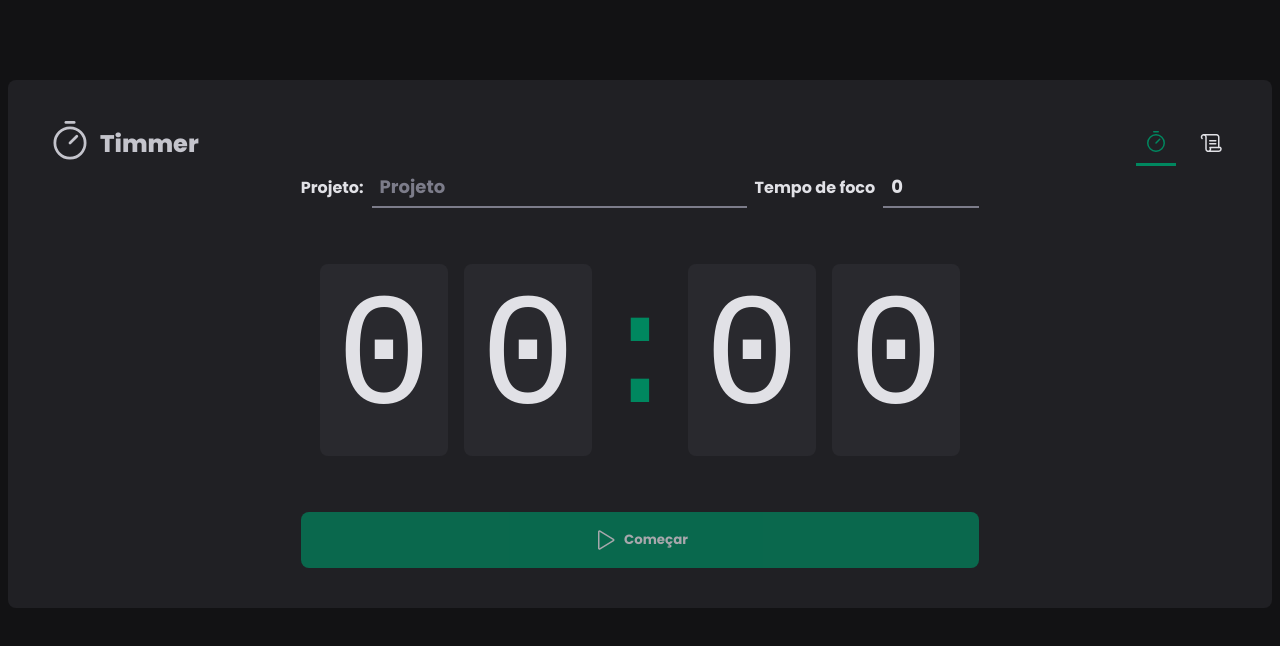
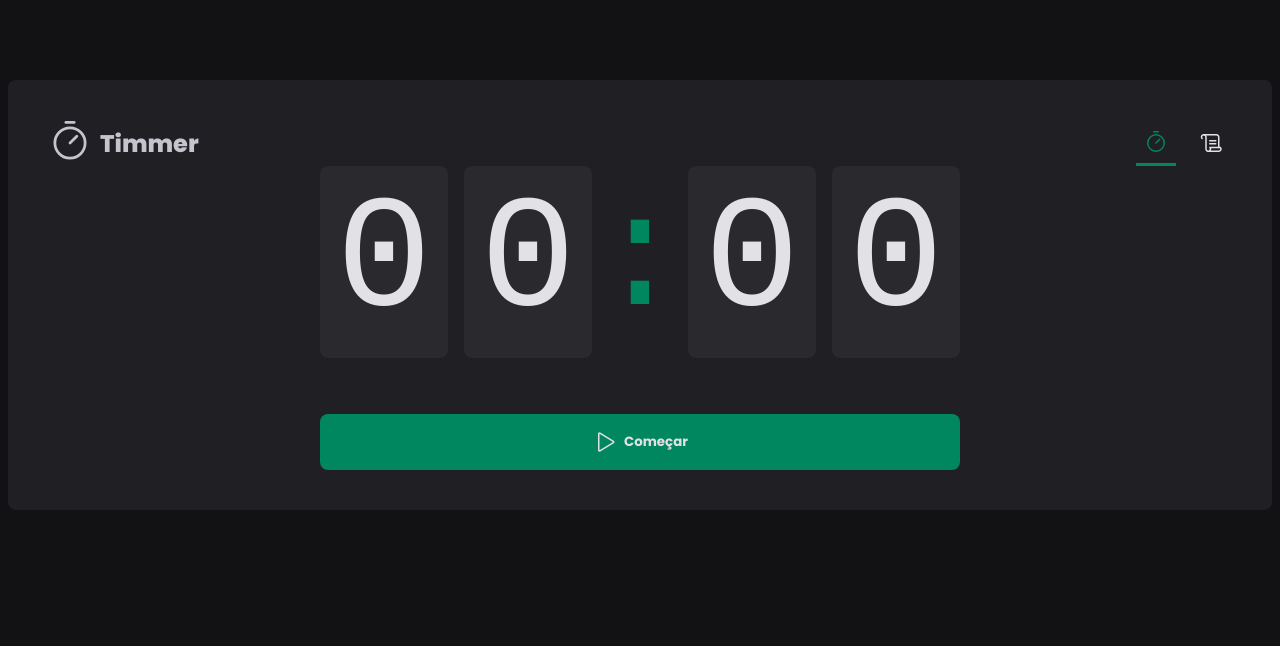
Before and after one commit to ngrpedro/any-timer, a React (Vite) app: page / in a window 1280 px wide. Shown: the top 646 px of the page. Built offline with nearby package versions, Linux system fonts and the light colour scheme.

Commit message:
refactor:: form + countdown components

```diff
--- /dev/null
+++ b/src/pages/Home/components/Countdown/index.tsx
@@ -0,0 +1,63 @@
+import { differenceInSeconds } from "date-fns";
+import React, { useContext, useEffect, useState } from "react";
+import { CyclesContext } from "../..";
+import { CountdownContainer, Separator } from "./styles";
+
+const Countdown = () => {
+  const { activeCycle, activeCycleId, markCurrentCycleAsFinished } =
+    useContext(CyclesContext);
+
+  const [amountSecondsPassed, setAmountSecondsPassed] = useState(0);
+  const totalSeconds = activeCycle ? activeCycle.minutesAmount * 60 : 0;
+
+  useEffect(() => {
+    let interval: number;
+
+    if (activeCycle) {
+      interval = setInterval(() => {
+        const secondsDefference = differenceInSeconds(
+          new Date(),
+          activeCycle.startDate
+        );
+
+        if (secondsDefference >= totalSeconds) {
+          markCurrentCycleAsFinished();
+          setAmountSecondsPassed(totalSeconds);
+          clearInterval(interval);
+        } else {
+          setAmountSecondsPassed(secondsDefference);
+        }
+      }, 1000);
+    }
+
+    return () => {
+      clearInterval(interval);
+    };
+  }, [activeCycle, totalSeconds, activeCycleId, markCurrentCycleAsFinished]);
+
+  const currentSeconds = activeCycle ? totalSeconds - amountSecondsPassed : 0;
+
+  const minutesAmount = Math.floor(currentSeconds / 60);
+  const secondsAmount = currentSeconds % 60;
+
+  const minutes = String(minutesAmount).padStart(2, "0");
+  const seconds = String(secondsAmount).padStart(2, "0");
+
+  useEffect(() => {
+    if (activeCycle) {
+      document.title = `${minutes}:${seconds}  || Pedro Soares`;
+    }
+  }, [minutes, seconds, activeCycle]);
+
+  return (
+    <CountdownContainer>
+      <span>{minutes[0]}</span>
+      <span>{minutes[1]}</span>
+      <Separator>:</Separator>
+      <span>{seconds[0]}</span>
+      <span>{seconds[1]}</span>
+    </CountdownContainer>
+  );
+};
+
+export default Countdown;
--- /dev/null
+++ b/src/pages/Home/components/Countdown/styles.ts
@@ -0,0 +1,24 @@
+import { styled } from "../../../../styles/stitches.config";
+
+export const CountdownContainer = styled("div", {
+  fontFamily: "Roboto Mono, monospace",
+  fontSize: "10rem",
+  lineHeight: "8rem",
+  color: "$gray-100",
+  display: "flex",
+  gap: "1rem",
+  span: {
+    background: "$gray-700",
+    padding: "2rem 1rem",
+    borderRadius: "8px",
+  },
+});
+
+export const Separator = styled("div", {
+  padding: "2rem 0",
+  color: "$green-500",
+  width: "4rem",
+  overflow: "hidden",
+  display: "flex",
+  justifyContent: "center",
+});
--- /dev/null
+++ b/src/pages/Home/components/NewCycleForm/index.tsx
@@ -0,0 +1,61 @@
+import React from "react";
+import { FormContainer, MinutesAmountInput, TaskInput } from "./styles";
+import { useForm } from "react-hook-form";
+import * as zod from "zod";
+import { zodResolver } from "@hookform/resolvers/zod";
+
+const newCycleFormValidationSchema = zod.object({
+  task: zod.string().min(1, "Informe a tarefa"),
+  minutesAmount: zod
+    .number()
+    .min(1, "O ciclo precisa ser de no mínimo 5 minutos.")
+    .max(60, "O ciclo precisa ser de no máximo 60 minutos."),
+});
+
+type NewCycleFormData = zod.infer<typeof newCycleFormValidationSchema>;
+
+const NewCycleForm = () => {
+  const { register, handleSubmit, watch, formState, reset } =
+    useForm<NewCycleFormData>({
+      resolver: zodResolver(newCycleFormValidationSchema),
+      defaultValues: {
+        task: "",
+        minutesAmount: 0,
+      },
+    });
+
+  // TODO:: validar os erros na interface
+  // console.log(formState.errors);
+
+  return (
+    <FormContainer>
+      <label htmlFor="task">Projeto:</label>
+      <TaskInput
+        id="task"
+        list="task-suggestions"
+        placeholder="Projeto"
+        disabled={!!activeCycle}
+        {...register("task")}
+      />
+      <datalist id="task-suggestions">
+        <option value="EcoPlural"></option>
+        <option value="Delivery"></option>
+        <option value="Ignite Projects"></option>
+      </datalist>
+
+      <label htmlFor="minutesAmount">Tempo de foco</label>
+      <MinutesAmountInput
+        type="number"
+        id="minutesAmount"
+        placeholder="00"
+        step={5}
+        min={1}
+        max={60}
+        disabled={!!activeCycle}
+        {...register("minutesAmount", { valueAsNumber: true })}
+      />
+    </FormContainer>
+  );
+};
+
+export default NewCycleForm;
--- /dev/null
+++ b/src/pages/Home/components/NewCycleForm/styles.ts
@@ -0,0 +1,39 @@
+import { styled } from "../../../../styles/stitches.config";
+
+export const FormContainer = styled("div", {
+  display: "flex",
+  alignItems: "center",
+  justifyContent: "center",
+  flexWrap: "wrap",
+  width: "100%",
+  gap: "0.5rem",
+  color: "$gray-100",
+  fontSize: "1.125re",
+  fontWeight: "bold",
+});
+
+export const BaseInput = styled("input", {
+  background: "transparent",
+  height: "2.5rem",
+  border: "0",
+  borderBottom: "2px solid $gray-500",
+  fontWeight: "bold",
+  fontSize: "1.125rem",
+  padding: "0 0.5rem",
+  color: "$gray-100",
+
+  "&:focus": {
+    boxShadow: "none",
+    borderColor: "green-500",
+  },
+  "&::placeholder": {
+    color: "$gray-500",
+  },
+});
+export const TaskInput = styled(BaseInput, {
+  flex: 1,
+});
+
+export const MinutesAmountInput = styled(BaseInput, {
+  width: "5rem",
+});
--- a/src/pages/Home/index.tsx
+++ b/src/pages/Home/index.tsx
@@ -1,29 +1,14 @@
-import React, { useEffect, useState } from "react";
+import React, { createContext, useEffect, useState } from "react";
 import { HandPalm, Play } from "phosphor-react";
 import {
   HomeContainer,
-  FormContainer,
-  CountdownContainer,
-  Separator,
-  TaskInput,
-  MinutesAmountInput,
   StartCountdownButton,
   StopCountdownButton,
 } from "./styles";
-import { useForm } from "react-hook-form";
-import * as zod from "zod";
-import { zodResolver } from "@hookform/resolvers/zod";
+
 import { differenceInSeconds } from "date-fns";
-
-const newCycleFormValidationSchema = zod.object({
-  task: zod.string().min(1, "Informe a tarefa"),
-  minutesAmount: zod
-    .number()
-    .min(1, "O ciclo precisa ser de no mínimo 5 minutos.")
-    .max(60, "O ciclo precisa ser de no máximo 60 minutos."),
-});
-
-type NewCycleFormData = zod.infer<typeof newCycleFormValidationSchema>;
+import NewCycleForm from "./components/NewCycleForm";
+import Countdown from "./components/Countdown";
 
 interface Cycle {
   id: string;
@@ -34,25 +19,22 @@ interface Cycle {
   finishedDate?: Date;
 }
 
+interface CyclesContextType {
+  activeCycle: Cycle | undefined;
+  activeCycleId: string | null;
+  markCurrentCycleAsFinished: () => void;
+}
+
+export const CyclesContext = createContext({} as CyclesContextType);
+
 const Home = () => {
   const [cycles, setCycles] = useState<Cycle[]>([]);
   const [activeCycleId, setActiveCycleId] = useState<string | null>(null);
-  const [amountSecondsPassed, setAmountSecondsPassed] = useState(0);
 
   const activeCycle = cycles.find((cycle) => cycle.id === activeCycleId);
   const totalSeconds = activeCycle ? activeCycle.minutesAmount * 60 : 0;
 
-  useEffect(() => {
-    let interval: number;
-
-    if (activeCycle) {
-      interval = setInterval(() => {
-        const secondsDefference = differenceInSeconds(
-          new Date(),
-          activeCycle.startDate
-        );
-
-        if (secondsDefference >= totalSeconds) {
+  function markCurrentCycleAsFinished() {
     setCycles((state) =>
       state.map((cycle) => {
         if (cycle.id === activeCycleId) {
@@ -62,33 +44,9 @@ const Home = () => {
         }
       })
     );
-          setAmountSecondsPassed(totalSeconds);
-
-          clearInterval(interval);
-        } else {
-          setAmountSecondsPassed(secondsDefference);
-        }
-      }, 1000);
   }
 
-    return () => {
-      clearInterval(interval);
-    };
-  }, [activeCycle]);
-
-  const { register, handleSubmit, watch, formState, reset } =
-    useForm<NewCycleFormData>({
-      resolver: zodResolver(newCycleFormValidationSchema),
-      defaultValues: {
-        task: "",
-        minutesAmount: 0,
-      },
-    });
-
-  // TODO:: validar os erros na interface
-  // console.log(formState.errors);
-
-  const hadleCreateNewCycle = (data: NewCycleFormData) => {
+  /*   const hadleCreateNewCycle = (data: NewCycleFormData) => {
     const id = String(new Date().getTime());
 
     const newCycle: Cycle = {
@@ -103,7 +61,7 @@ const Home = () => {
     setAmountSecondsPassed(0);
 
     reset();
-  };
+  }; */
 
   const hadleInterruptCycle = () => {
     setCycles((state) =>
@@ -119,68 +77,25 @@ const Home = () => {
     setActiveCycleId(null);
   };
 
-  const currentSeconds = activeCycle ? totalSeconds - amountSecondsPassed : 0;
-
-  const minutesAmount = Math.floor(currentSeconds / 60);
-  const secondsAmount = currentSeconds % 60;
-
-  const minutes = String(minutesAmount).padStart(2, "0");
-  const seconds = String(secondsAmount).padStart(2, "0");
-
-  useEffect(() => {
-    if (activeCycle) {
-      document.title = `${minutes}:${seconds}  || Pedro Soares`;
-    }
-  }, [minutes, seconds, activeCycle]);
-
-  const task = watch("task");
-  const isSubmitDisabled = !task;
+  //const task = watch("task");
+  //const isSubmitDisabled = !task;
 
   return (
     <HomeContainer>
-      <form onSubmit={handleSubmit(hadleCreateNewCycle)}>
-        <FormContainer>
-          <label htmlFor="task">Projeto:</label>
-          <TaskInput
-            id="task"
-            list="task-suggestions"
-            placeholder="Projeto"
-            disabled={!!activeCycle}
-            {...register("task")}
-          />
-          <datalist id="task-suggestions">
-            <option value="EcoPlural"></option>
-            <option value="Delivery"></option>
-            <option value="Ignite Projects"></option>
-          </datalist>
-
-          <label htmlFor="minutesAmount">Tempo de foco</label>
-          <MinutesAmountInput
-            type="number"
-            id="minutesAmount"
-            placeholder="00"
-            step={5}
-            min={1}
-            max={60}
-            disabled={!!activeCycle}
-            {...register("minutesAmount", { valueAsNumber: true })}
-          />
-        </FormContainer>
-
-        <CountdownContainer>
-          <span>{minutes[0]}</span>
-          <span>{minutes[1]}</span>
-          <Separator>:</Separator>
-          <span>{seconds[0]}</span>
-          <span>{seconds[1]}</span>
-        </CountdownContainer>
+      <form /* onSubmit={handleSubmit(hadleCreateNewCycle)} */>
+        <CyclesContext.Provider
+          value={{ activeCycle, activeCycleId, markCurrentCycleAsFinished }}
+        >
+         {/*  <NewCycleForm /> */}
+          <Countdown />
+        </CyclesContext.Provider>
 
         {activeCycle ? (
           <StopCountdownButton type="button" onClick={hadleInterruptCycle}>
             <HandPalm size={24} /> Interromper
           </StopCountdownButton>
         ) : (
-          <StartCountdownButton disabled={isSubmitDisabled}>
+          <StartCountdownButton /* disabled={isSubmitDisabled} */>
             <Play size={24} /> Começar
           </StartCountdownButton>
         )}
--- a/src/pages/Home/styles.ts
+++ b/src/pages/Home/styles.ts
@@ -14,41 +14,6 @@ export const HomeContainer = styled("main", {
     alignItems: "center",
     gap: "3.5rem",
   },
-});
-
-export const FormContainer = styled("div", {
-  display: "flex",
-  alignItems: "center",
-  justifyContent: "center",
-  flexWrap: "wrap",
-  width: "100%",
-  gap: "0.5rem",
-  color: "$gray-100",
-  fontSize: "1.125re",
-  fontWeight: "bold",
-});
-
-export const CountdownContainer = styled("div", {
-  fontFamily: "Roboto Mono, monospace",
-  fontSize: "10rem",
-  lineHeight: "8rem",
-  color: "$gray-100",
-  display: "flex",
-  gap: "1rem",
-  span: {
-    background: "$gray-700",
-    padding: "2rem 1rem",
-    borderRadius: "8px",
-  },
-});
-
-export const Separator = styled("div", {
-  padding: "2rem 0",
-  color: "$green-500",
-  width: "4rem",
-  overflow: "hidden",
-  display: "flex",
-  justifyContent: "center",
 });
 
 export const BaseCountdownButton = styled("button", {
@@ -85,30 +50,3 @@ export const StopCountdownButton = styled(BaseCountdownButton, {
     background: "$red-700",
   },
 });
-
-export const BaseInput = styled("input", {
-  background: "transparent",
-  height: "2.5rem",
-  border: "0",
-  borderBottom: "2px solid $gray-500",
-  fontWeight: "bold",
-  fontSize: "1.125rem",
-  padding: "0 0.5rem",
-  color: "$gray-100",
-
-  "&:focus": {
-    boxShadow: "none",
-    borderColor: "green-500",
-  },
-  "&::placeholder": {
-    color: "$gray-500",
-  },
-});
-
-export const TaskInput = styled(BaseInput, {
-  flex: 1,
-});
-
-export const MinutesAmountInput = styled(BaseInput, {
-  width: "5rem",
-});
```
Lines whose indentation alone changed are shown as unchanged.
